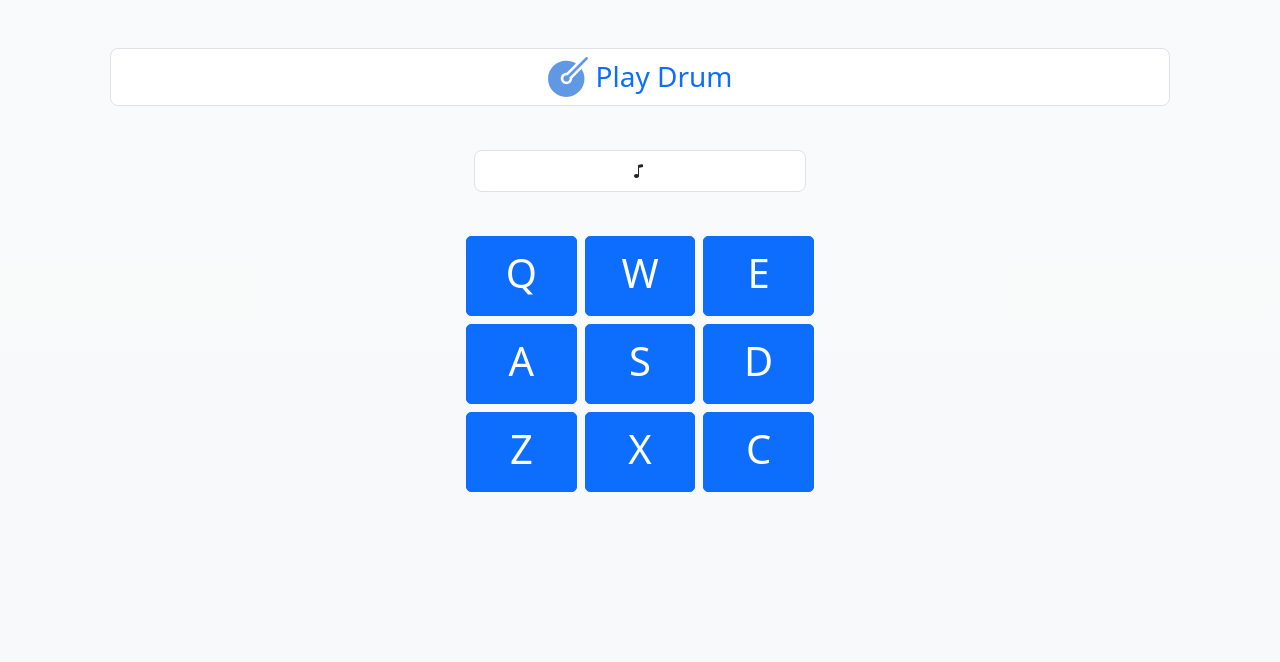
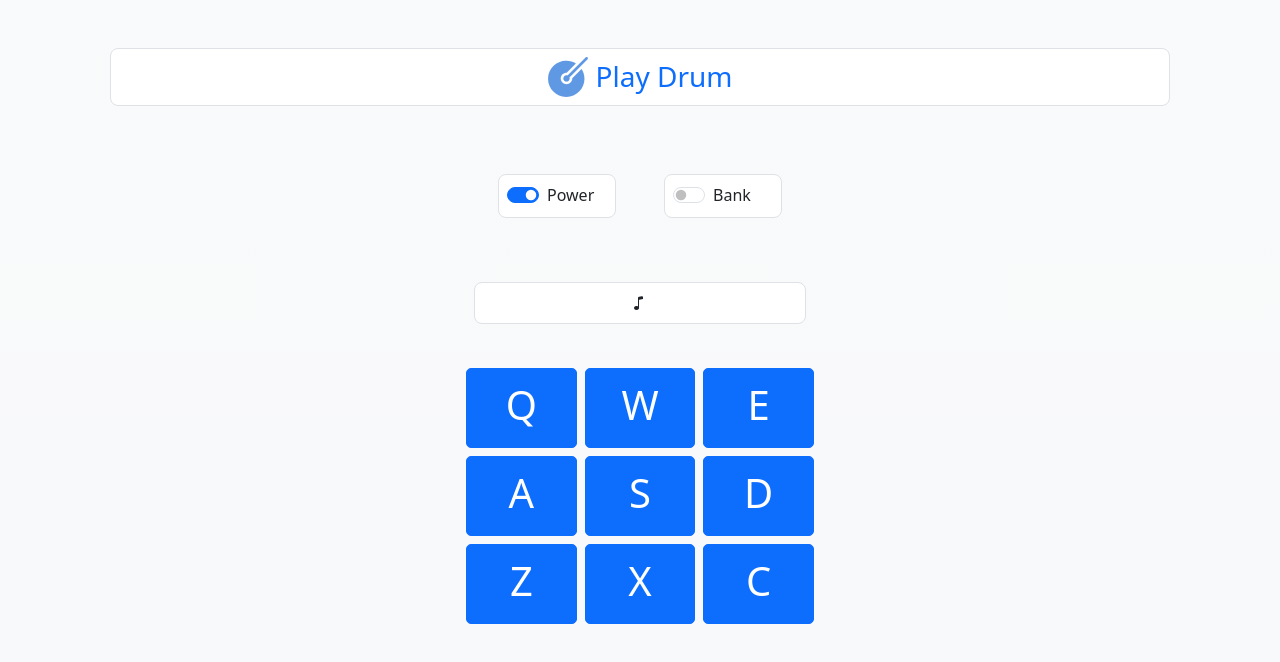
Before and after one commit to forhadakhan/play-drum, a React (Vite) app: page / in a window 1280 px wide. Shown: the top 662 px of the page. Built offline with nearby package versions, Linux system fonts and the light colour scheme.

Commit message:
Feature Added: Power Switch  & Bank Switch

```diff
--- a/src/components/DrumMachine.jsx
+++ b/src/components/DrumMachine.jsx
@@ -1,36 +1,64 @@
-import React, { useEffect } from 'react';
+import React, { useEffect, useState } from 'react';
 
 
 const DrumMachine = () => {
-    const str = [null, 'Heater 1', 'Heater 2', 'Heater 3', 'Heater 4', 'Clap', 'Open HH', 'Kick n\' Hat', 'Kick', 'Close HH']
+    const str1 = [null, 'Heater 1', 'Heater 2', 'Heater 3', 'Heater 4', 'Clap', 'Open HH', 'Kick n\' Hat', 'Kick', 'Close HH']
+    const str2 = [null, 'Chord 1', 'Chord 2', 'Chord 3', 'Shaker', 'Open HH', 'Closed HH', 'Punchy Kick', 'Side Stick', 'Snare']
+    const audio1 = [null, 'audio-q', 'audio-w', 'audio-e', 'audio-a', 'audio-s', 'audio-d', 'audio-z', 'audio-x', 'audio-c']
+    const audio2 = [null, 'Chord_1', 'Chord_2', 'Chord_3', 'Give_us_a_light', 'Dry_Ohh', 'Bld_H1', 'punchy_kick_1', 'side_stick_1', 'Brk_Snr']
 
-    // Add the event listener for key press
+    const [powerSwitchChecked, setPowerSwitchChecked] = useState(true);
+    const [bankSwitchChecked, setBankSwitchChecked] = useState(false);
+
+    const handlePowerChange = () => {
+        setPowerSwitchChecked(!powerSwitchChecked);
+        if (powerSwitchChecked) {
+            updateDisplay('Power Off')
+        } else {
+            updateDisplay('Power On')
+        }
+    };
+
+    const handleBankChange = () => {
+        setBankSwitchChecked(!bankSwitchChecked);
+        if (bankSwitchChecked) {
+            updateDisplay('Bank Down')
+        } else {
+            updateDisplay('Bank Up')
+        }
+    };
+
+    // the event listener for key press
     useEffect(() => {
         window.addEventListener('keydown', handleKeyPress);
         return () => {
             window.removeEventListener('keydown', handleKeyPress);
         };
-    }, []);
+    }, [powerSwitchChecked, bankSwitchChecked]);
 
     const handleKeyPress = (event) => {
+        if (powerSwitchChecked) {
             const key = event.key.toUpperCase();
             const drumPad = document.getElementById(key);
             if (drumPad) {
                 const audio = drumPad.querySelector('audio');
                 const audioId = audio.getAttribute('id');
+                console.log(audioId);
                 if (audio) {
                     audio.currentTime = 0;
                     audio.play();
-                updateDisplay(str[audioId]);
+                    updateDisplay(bankSwitchChecked ? str2[audioId] : str1[audioId]);
                 }
             }
         };
-
-    const audio1 = [null, 'audio-q', 'audio-w', 'audio-e', 'audio-a', 'audio-s', 'audio-d', 'audio-z', 'audio-x', 'audio-c']
-    const audio2 = [null, 'Cloud_1', 'Cloud_2', 'Cloud_3', 'Give_us_a_light', 'Dry_Ohh', 'Bld_H1', 'punchy_kick_1', 'side_stick_1', 'Brk_Snr']
+    };
 
         const audioSource = (key) => {
+            if (bankSwitchChecked) {
+                return `src/assets/audio/${audio2[key]}.mp3`;
+            } else {
                 return `src/assets/audio/${audio1[key]}.mp3`;
+            }
         };
 
         const handleClick = (event) => {
@@ -39,7 +67,7 @@ const DrumMachine = () => {
                 audio.currentTime = 0;
                 audio.play();
                 const audioId = audio.getAttribute('id');
-            updateDisplay(str[audioId]);
+                updateDisplay(bankSwitchChecked ? str2[audioId] : str1[audioId]);
             }
         };
 
@@ -54,6 +82,26 @@ const DrumMachine = () => {
         return (
             <div id="drum-machine" className="container">
                 <div className='d-flex flex-column align-items-center'>
+                    <div className="container pad-display">
+                        <div className="row ">
+                            <div className="col bg-white m-4 p-2 border rounded-3">
+                                <div className="form-check form-switch">
+                                    <input className="form-check-input" type="checkbox" id="power" checked={powerSwitchChecked} onChange={handlePowerChange} />
+                                    <label className="form-check-label" htmlFor="power">
+                                        Power
+                                    </label>
+                                </div>
+                            </div>
+                            <div className="col bg-white m-4 p-2 border rounded-3">
+                                <div className="form-check form-switch">
+                                    <input className="form-check-input" type="checkbox" id="bank" checked={bankSwitchChecked} onChange={handleBankChange} />
+                                    <label className="form-check-label" htmlFor="bank">
+                                        Bank
+                                    </label>
+                                </div>
+                            </div>
+                        </div>
+                    </div>
                     <div className='d-flex align-items-center justify-content-center bg-white p-2 border rounded-3 pad-display' id='string-display'>
                         <div>  <i className="bi bi-music-note">&nbsp;</i></div>
                         <div id="display"></div>
```
Lines whose indentation alone changed are shown as unchanged.
